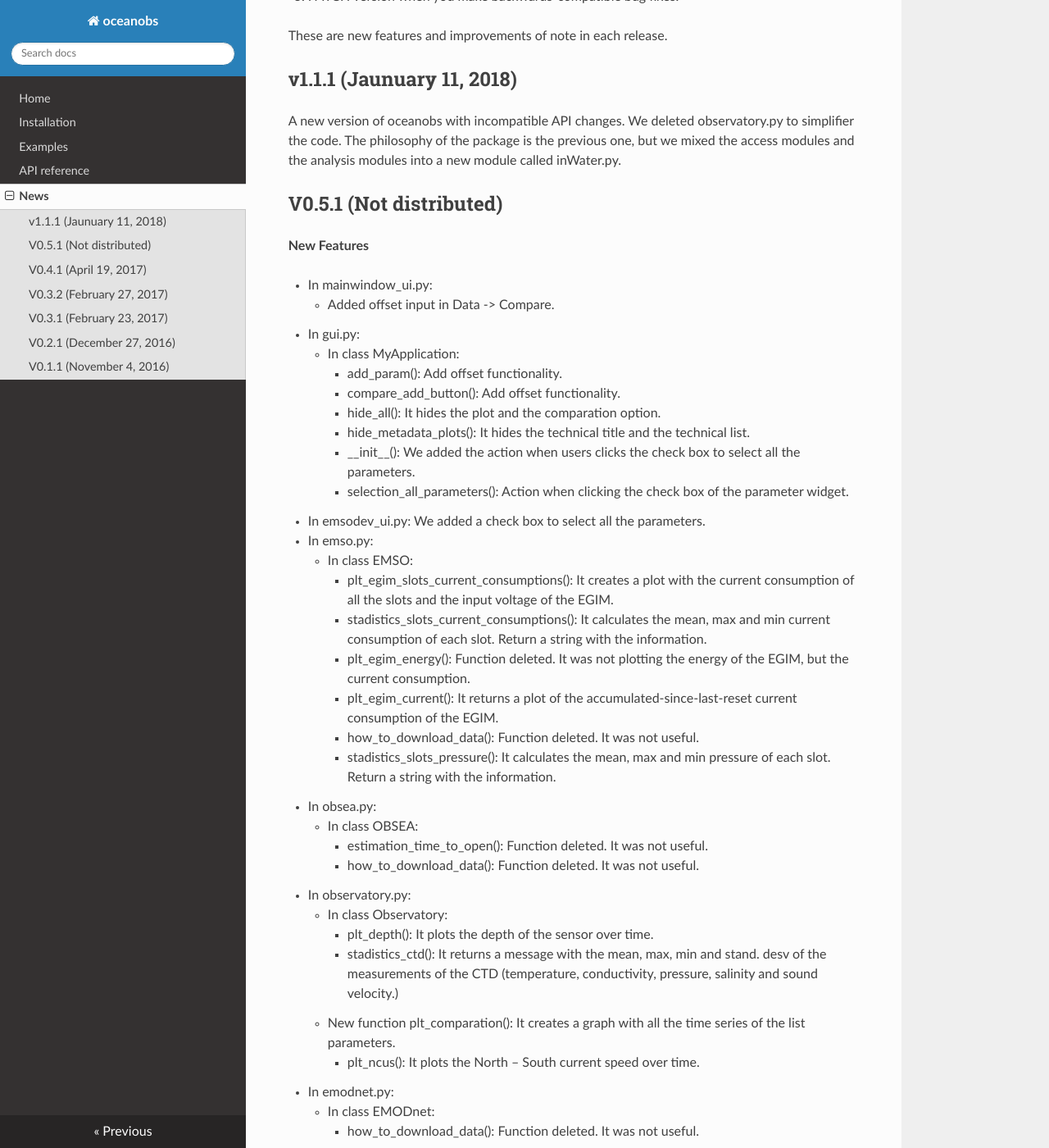
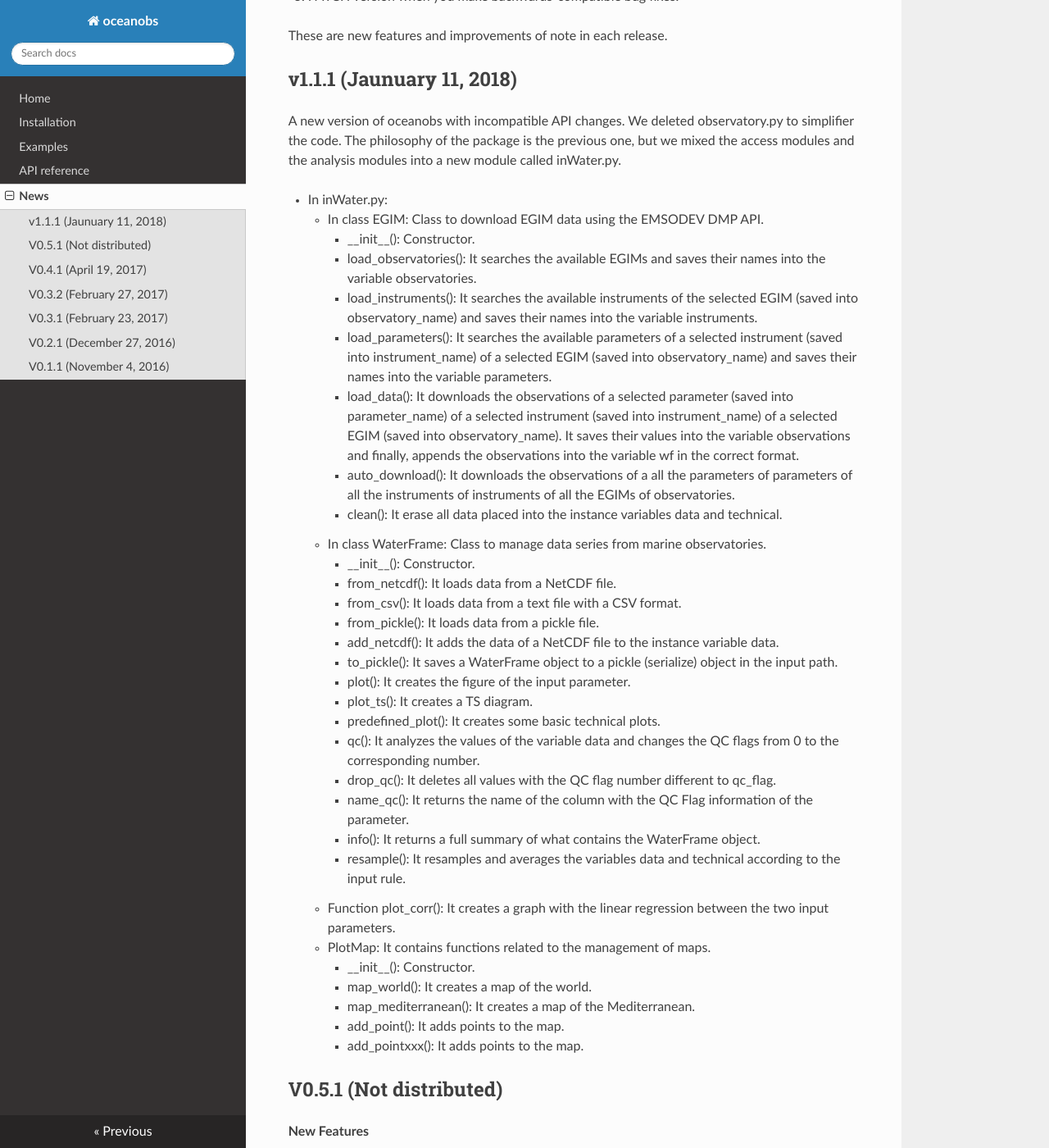
Before and after one commit to rbardaji/mooda, an MkDocs documentation site: the page built from docs/news.md, in a window 1280 px wide and 1400 px high, scrolled down 320 px. Shown: the whole window at 82% size. Built offline with MkDocs 1.6.1, drawn with Linux system fonts in a browser that asks for light colours; nearby versions of some CDN libraries; old or Windows-style settings are respelled for this version of MkDocs.

Commit message:
Add files via upload

```diff
--- a/docs/news.md
+++ b/docs/news.md
@@ -14,6 +14,39 @@ These are new features and improvements of note in each release.
 ##v1.1.1 (Jaunuary 11, 2018)
 
 A new version of oceanobs with incompatible API changes. We deleted observatory.py to simplifier the code. The philosophy of the package is the previous one, but we mixed the access modules and the analysis modules into a new module called inWater.py.
+
+* In inWater.py:
+	* In class EGIM: Class to download EGIM data using the EMSODEV DMP API.
+		* _\_init\_\_(): Constructor.
+		* load_observatories(): It searches the available EGIMs and saves their names into the variable observatories.
+		* load_instruments(): It searches the available instruments of the selected EGIM (saved into observatory_name) and saves their names into the variable instruments.
+		* load_parameters(): It searches the available parameters of a selected instrument (saved into instrument_name) of a selected EGIM (saved into observatory_name) and saves their names into the variable parameters.
+		* load_data(): It downloads the observations of a selected parameter (saved into parameter_name) of a selected instrument (saved into instrument_name) of a selected EGIM (saved into observatory_name). It saves their values into the variable observations and finally, appends the observations into the variable wf in the correct format.
+		* auto_download(): It downloads the observations of a all the parameters of parameters of all the instruments of instruments of all the EGIMs of observatories.
+		* clean(): It erase all data placed into the instance variables data and technical.
+	* In class WaterFrame: Class to manage data series from marine observatories.
+		* _\_init\_\_(): Constructor.
+		* from_netcdf(): It loads data from a NetCDF file.
+		* from_csv(): It loads data from a text file with a CSV format.
+		* from_pickle(): It loads data from a pickle file.
+		* add_netcdf(): It adds the data of a NetCDF file to the instance variable data.
+		* to_pickle(): It saves a WaterFrame object to a pickle (serialize) object in the input path.
+		* plot(): It creates the figure of the input parameter.
+		* plot_ts(): It creates a TS diagram.
+		* predefined_plot(): It creates some basic technical plots.
+		* qc(): It analyzes the values of the variable data and changes the QC flags from 0 to the corresponding number.
+		* drop_qc(): It deletes all values with the QC flag number different to qc_flag.
+		* name_qc(): It returns the name of the column with the QC Flag information of the parameter.
+		* info(): It returns a full summary of what contains the WaterFrame object.
+		* resample(): It resamples and averages the variables data and technical according to the input rule.
+	* Function plot_corr(): It creates a graph with the linear regression between the two input parameters.
+	* PlotMap: It contains functions related to the management of maps.
+		* _\_init\_\_(): Constructor.
+		* map_world(): It creates a map of the world.
+		* map_mediterranean(): It creates a map of the Mediterranean.
+		* add_point(): It adds points to the map.
+		* add_pointxxx(): It adds points to the map.
+
 
 ##V0.5.1 (Not distributed)
 
```
Also changed, not shown: docs/api.md (+48 -1 lines).
